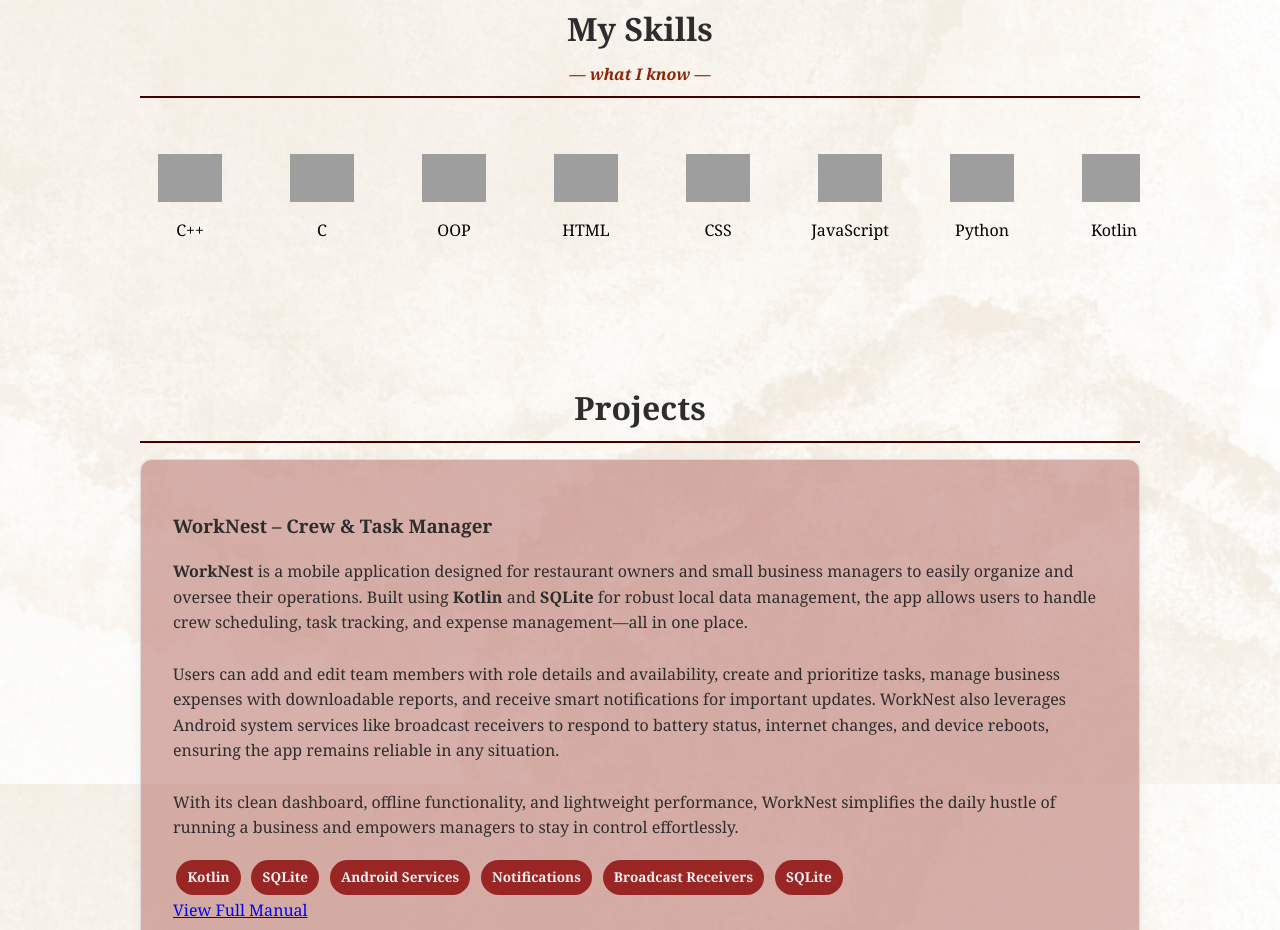
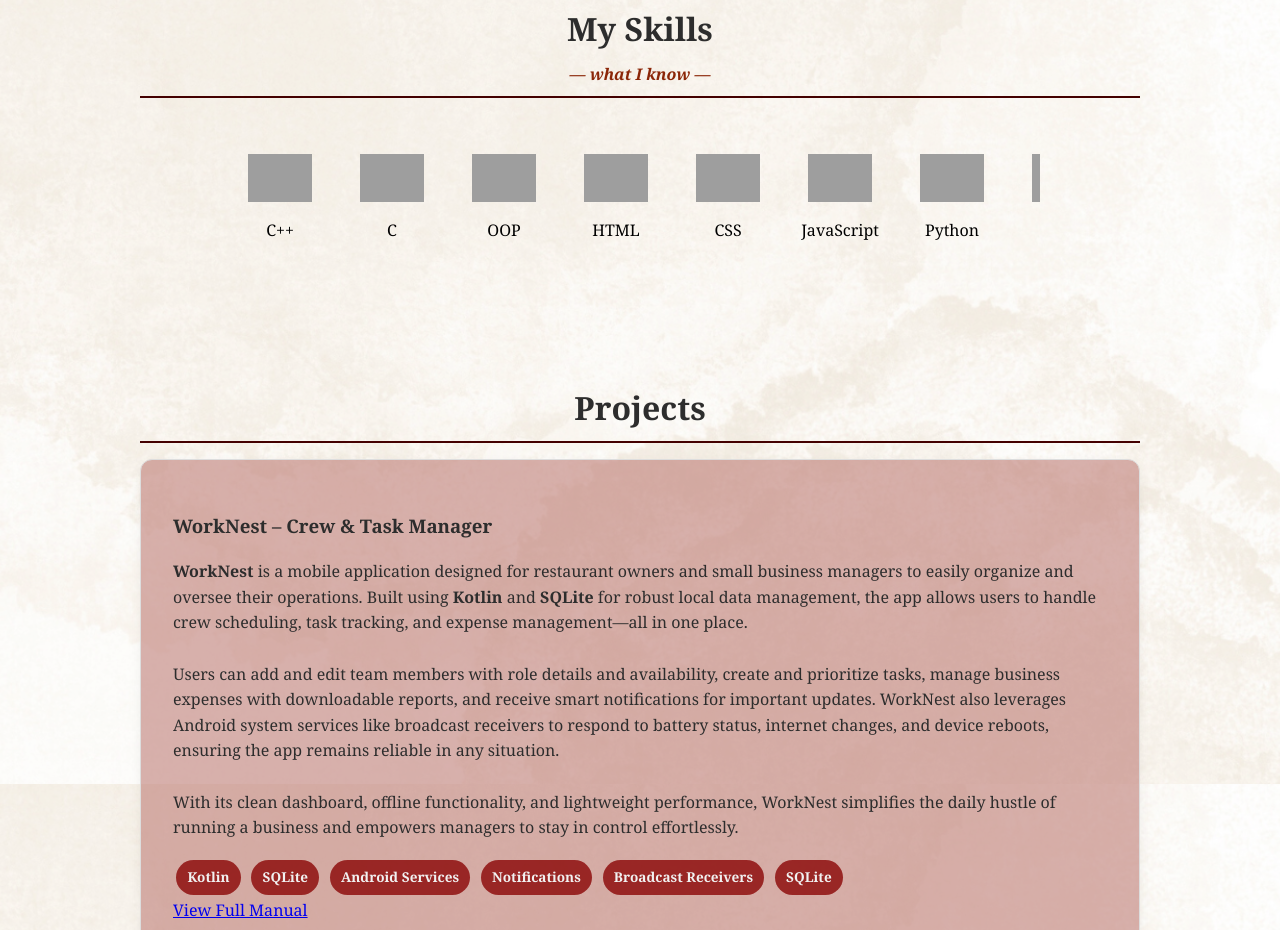
Before and after one commit to jyotshah/jyotshah, a plain HTML site: page index.html in a window 1280 px wide. Shown: the part 816-1746 px from the top of the page. Drawn offline with Linux system fonts and the light colour scheme; grey boxes are pictures that could not be loaded.

Commit message:
scrollbar

```diff
--- a/style.css
+++ b/style.css
@@ -232,9 +232,26 @@ footer {
     padding: 1rem 0;
     scroll-snap-type: x mandatory;
     -webkit-overflow-scrolling: touch;
+
+    width: 80%;
+    margin: 0 auto;
+    scrollbar-width: thin;
   }
 
   .icon-skills::-webkit-scrollbar {
+    height: 8px;
+  }
+
+  .icon-skills::-webkit-scrollbar-track {
+    background: transparent;
+  }
+
+  .icon-skills::-webkit-scrollbar-thumb {
+    background: linear-gradient(to right, #8b2608, #db7093);
+    border-radius: 100px;
+  }
+
+  .icon-skills::-webkit-scrollbar-button {
     display: none;
   }
 
@@ -244,7 +261,7 @@ footer {
     display: flex;
     flex-direction: column;
     align-items: center;
-    width: 100px;
+    width: 80px;
   }
 
   .skill-item img {
@@ -264,6 +281,7 @@ footer {
     font-size: 1rem;
     color: rgb(0, 0, 0);
   }
+
 
   #socials {
     padding: 3rem 1.5rem;
```
